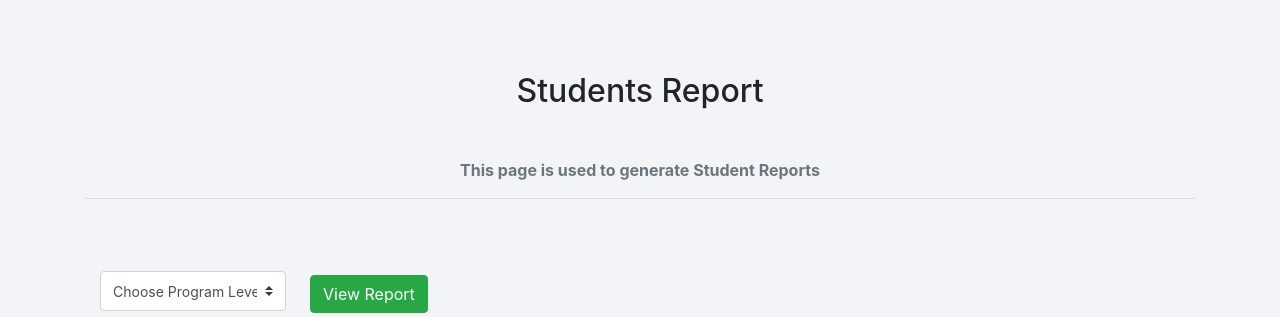
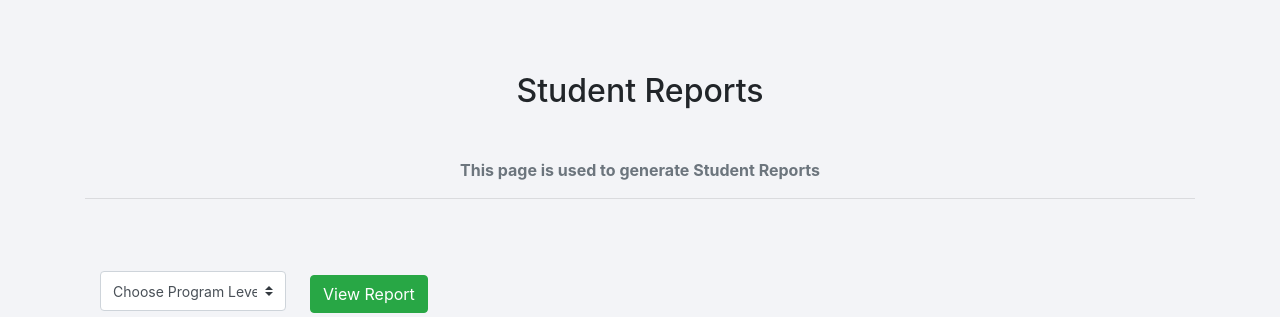
Before and after one commit to deep2sunny/ACCM8, a Flask app: template templates/studentsReport.html in a window 1280 px wide. Shown: the part 60-377 px from the top of the page. Run offline with Flask 2, Linux system fonts and the light colour scheme; the template is opened without the code that fills it, so the values that code supplies are empty; some libraries are stand-ins or nearby versions.

Commit message:
Update studentsReport.html

```diff
--- a/templates/studentsReport.html
+++ b/templates/studentsReport.html
@@ -14,7 +14,7 @@
     </br>
 
     <div class="py-5 text-center font-weight-bold">
-        <h2>Students Report</h2>
+        <h2>Student Reports</h2>
         </br>
         <p class="my-3 text-muted text-center">
             This page is used to generate Student Reports
```
